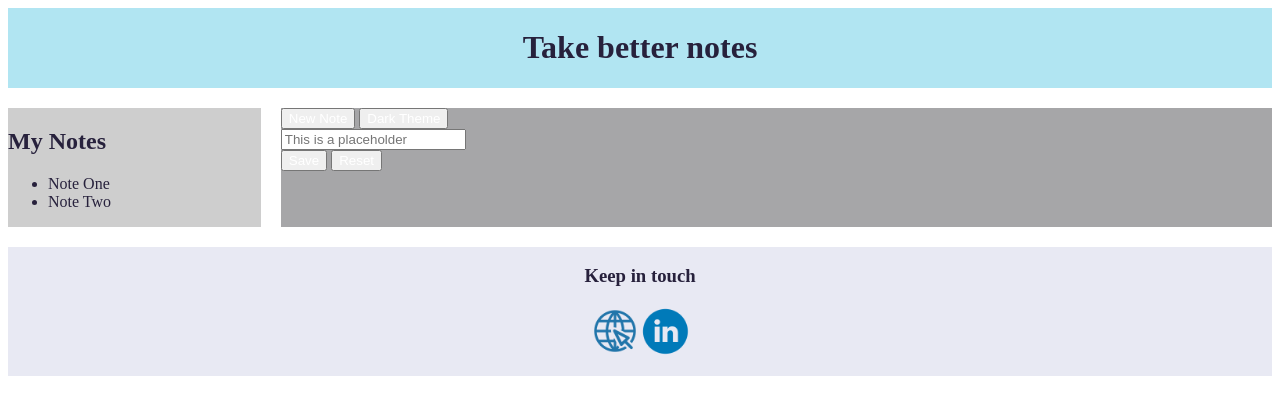
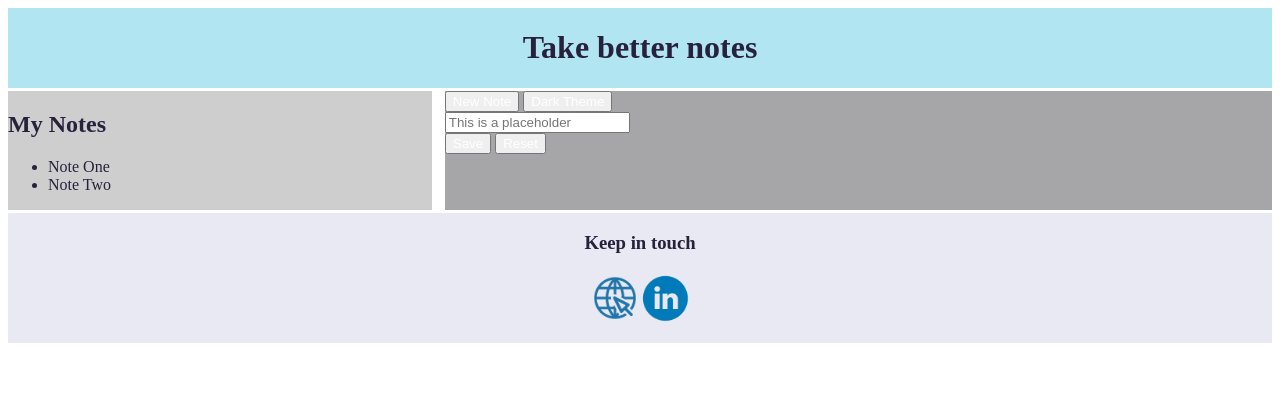
Before and after one commit to UnknownTy/Assignment-1, a plain HTML site: page index.html in a window 1280 px wide. Drawn offline with Linux system fonts and the light colour scheme.

Commit message:
Added basic position formatting to all objects

```diff
--- a/CSS/styles.css
+++ b/CSS/styles.css
@@ -1,40 +1,54 @@
 body {
-    display: flex;
-    flex-flow: row wrap;
+    display: grid;
     background-color: white;
     color: #27213C;
-    justify-content: space-evenly;
-    gap: 20px;
+    grid-template-areas:
+    "header header header"
+    "navbar content content"
+    "footer footer footer";
+    gap: 1%;
 }
 button{
     color:white;
     position: relative;
+    grid-area: "butttons";
 }
 #top-buttons{
-    justify-content: space-around;
+    grid-area: top-buttons;
 }
+#bottom-buttons{
+    grid-area: bot-buttons;
+}
+
 form {
-    flex-flow: column wrap;
-    flex: 1 1 100%;
+
 }
 
 header {
     background-color: #b1e5f2;
-    flex: 0 0 100%;
     text-align: center;
+    grid-area: header;
 }
 aside {
     background-color: #CECECE;
-    flex: 0 0 20%
+    grid-area: navbar;
 }
 main {
     background-color: #A6A6A8;
-    flex: 1 0 0.85em;
+    grid-area: content;
+    grid-template-areas:
+    "top-buttons"
+    "input"
+    "bot-buttons";
 }
+#note_input{
+    grid-area: input;
+}
+
 footer {
     background-color: #E8E9F3;
     text-align: center;
-    flex: 0 0 100%;
+    grid-area: footer;
 }
 footer ul{
     list-style: none;
```
